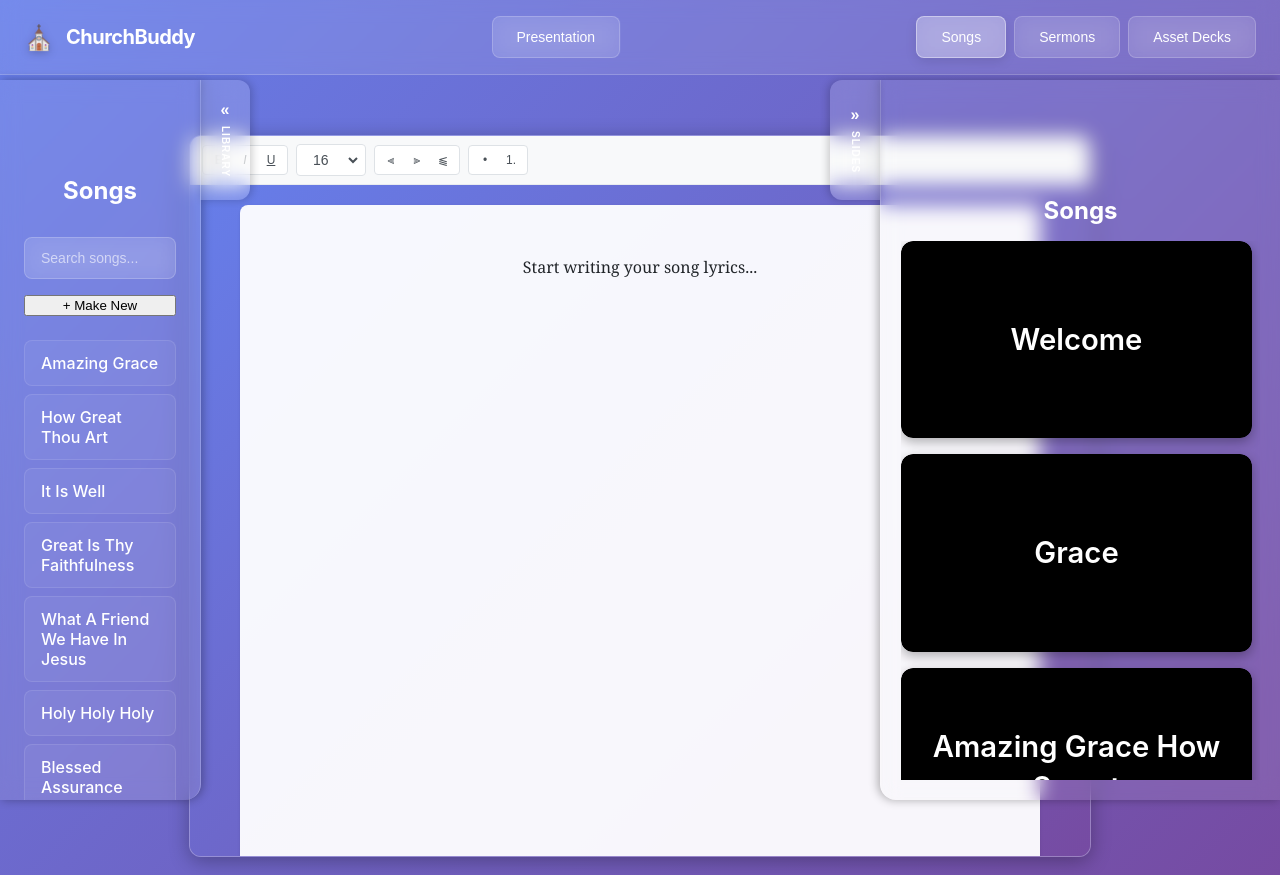
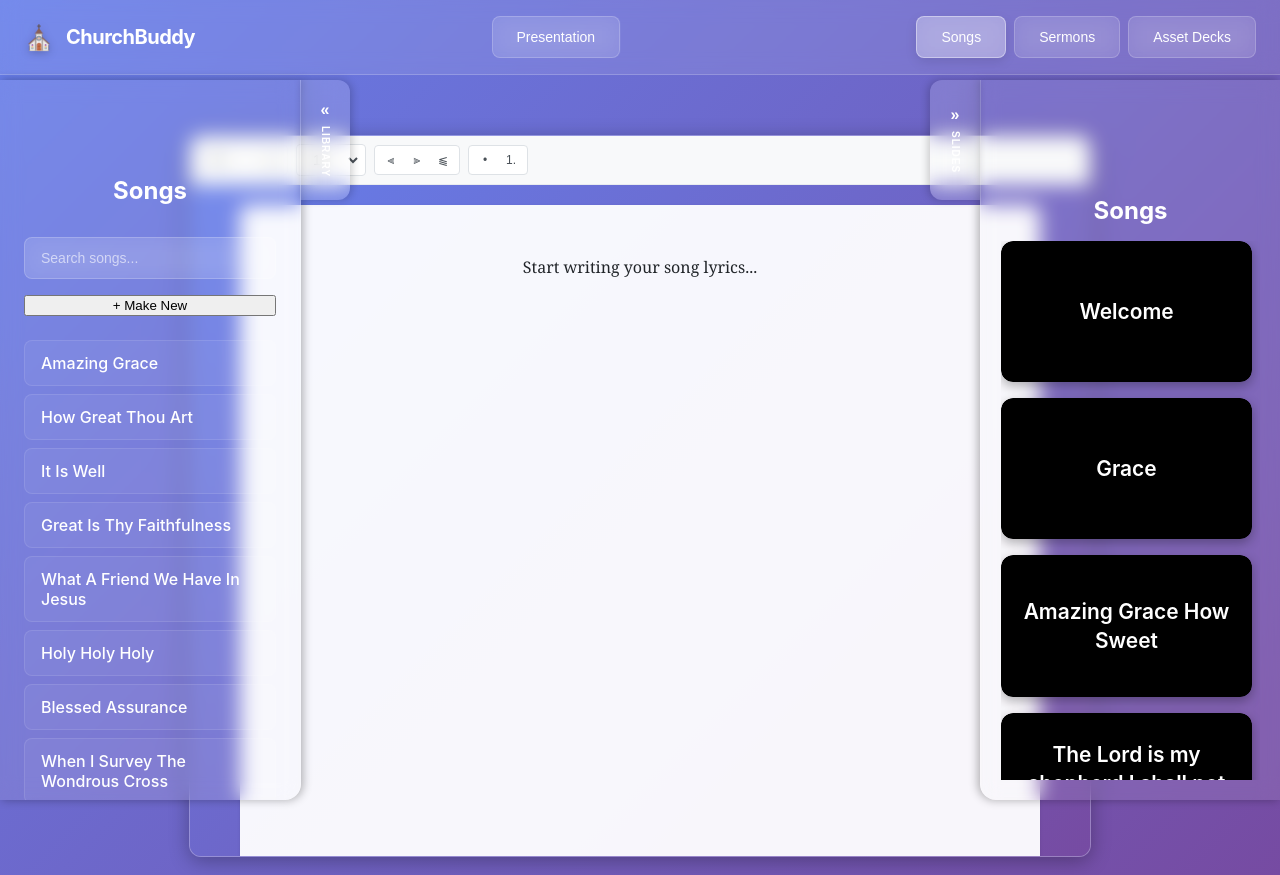
Before and after one commit to c0x65o/Hitcentz-ChurchBuddy, a React (Create React App) app in the folder churchbuddy-frontend/: page / in a window 1280 px wide. Built offline with nearby package versions, Linux system fonts and the light colour scheme.

Commit message:
Adjusted SlideThumbnailList and Sidebar widths to 300px for consistency and better layout

```diff
--- a/churchbuddy-frontend/src/components/Sidebar/Sidebar.module.css
+++ b/churchbuddy-frontend/src/components/Sidebar/Sidebar.module.css
@@ -5,7 +5,7 @@
   border-radius: 0 16px 16px 0;
   border-top-right-radius: 0;
   height: calc(100vh - 80px);
-  width: 200px;
+  width: 300px;
   display: flex;
   flex-direction: column;
   position: fixed;
@@ -18,13 +18,13 @@
 }
 
 .collapsed {
-  transform: translateX(-200px);
+  transform: translateX(-300px);
 }
 
 .toggle {
   position: fixed;
   top: 80px;
-  left: 200px;
+  left: 300px;
   width: 50px;
   height: 120px;
   border: none;
--- a/churchbuddy-frontend/src/components/SlideThumbnailList/SlideThumbnailList.module.css
+++ b/churchbuddy-frontend/src/components/SlideThumbnailList/SlideThumbnailList.module.css
@@ -4,7 +4,7 @@
   border-left: 1px solid rgba(255, 255, 255, 0.2);
   border-radius: 16px 0 0 16px;
   height: calc(100vh - 80px);
-  width: 400px;
+  width: 300px;
   display: flex;
   flex-direction: column;
   position: fixed;
@@ -19,13 +19,13 @@
 }
 
 .collapsed {
-  transform: translateX(400px);
+  transform: translateX(300px);
 }
 
 .toggle {
   position: fixed;
   top: 80px;
-  right: 400px;
+  right: 300px;
   width: 50px;
   height: 120px;
   border: none;
```
